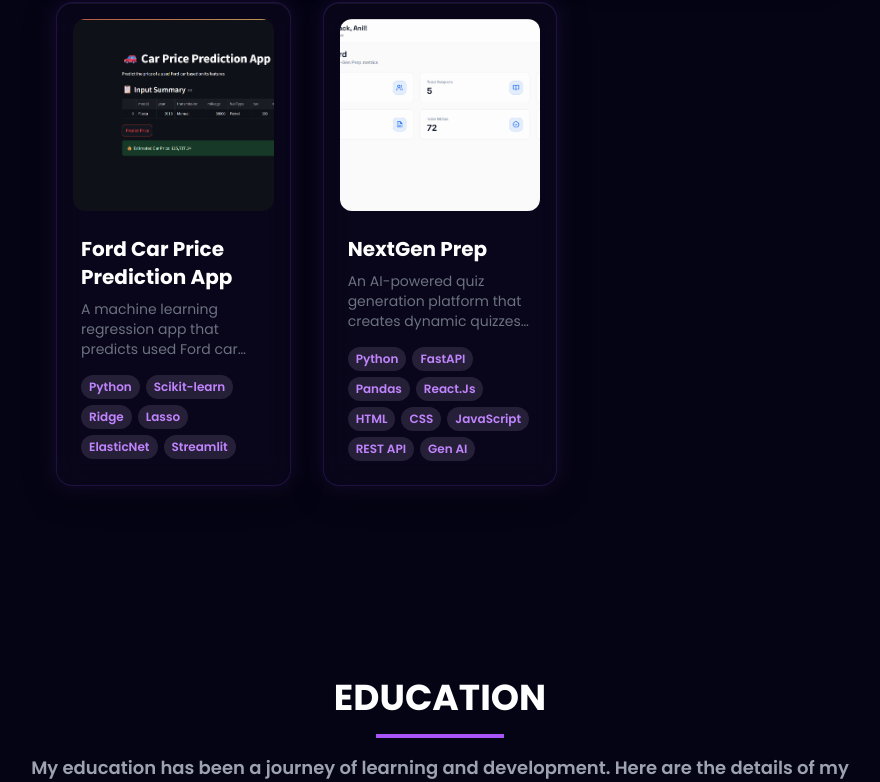
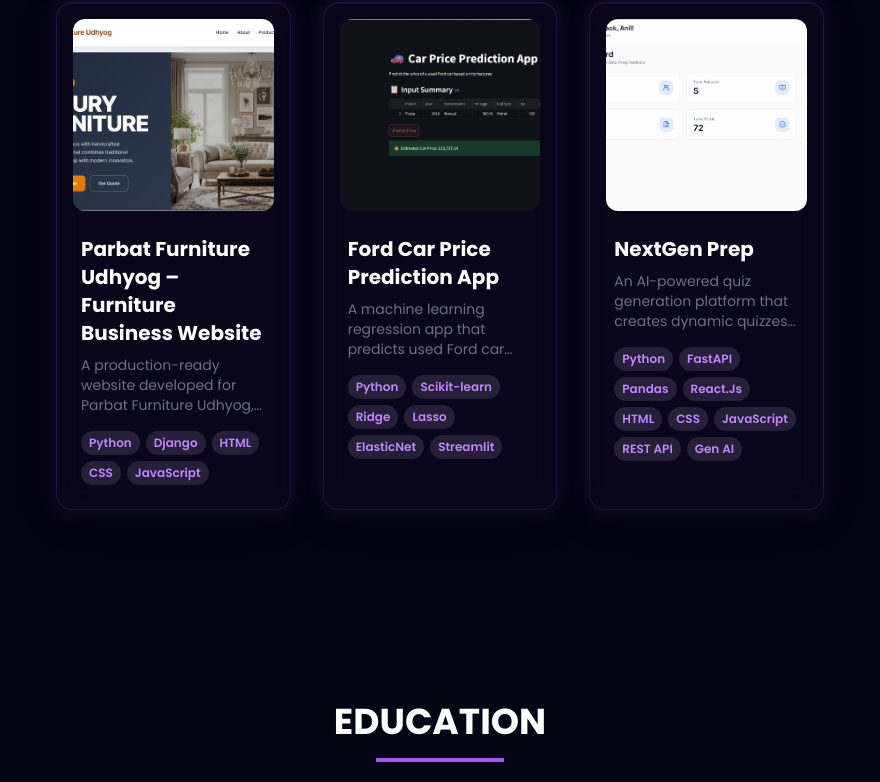
Before and after one commit to Anilbk777/portfolio-website, a React (Vite) app: page / in a window 1280 px wide. Shown: the part 3747-4529 px from the top of the page, without its empty margins (200-1080 px from the left). Built offline with nearby package versions, Linux system fonts and the light colour scheme.

Commit message:
resume updated

```diff
--- a/src/constants.js
+++ b/src/constants.js
@@ -175,7 +175,8 @@
 import perfectCareLogo from "./assets/work_logo/perfect_Care.png";
 import movieRecLogo from "./assets/work_logo/movie_recommendation.png";
 import carPriceLogo from "./assets/work_logo/car_price_prediction.png";
-import nextGenPrepLogo from "./assets/work_logo/nextgen_prep.png"
+import nextGenPrepLogo from "./assets/work_logo/nextgen_prep.png";
+import parbatFurnitureLogo from "./assets/work_logo/parbat_furniture_udhyog.png";
 export const projects = [
   {
     id: 0,
@@ -219,6 +220,16 @@
   },
   {
     id: 3,
+    title: "Parbat Furniture Udhyog – Furniture Business Website",
+    description:
+      "A production-ready website developed for Parbat Furniture Udhyog, a furniture manufacturing and retail business. Built with Python Django following the MVC pattern, featuring a fully responsive design, product showcase pages, service information, contact integration, and optimized user experience across all devices. The platform helps the business establish a professional online presence and connect with potential customers more effectively.",
+    image: parbatFurnitureLogo,
+    tags: ["Python", "Django", "HTML", "CSS", "JavaScript"],
+    github: "https://github.com/Anilbk777/parbat-furniture-udhyog",
+    webapp: "https://parbat-furniture-udhyog.onrender.com/",
+  },
+  {
+    id: 4,
     title: "Ford Car Price Prediction App",
     description:
       "A machine learning regression app that predicts used Ford car prices based on key features. Built with Ridge, Lasso, and ElasticNet models with feature scaling and hyperparameter tuning, deployed as a real-time inference app using Streamlit.",
@@ -236,7 +247,7 @@
     webapp: "https://machine-learning-ujzzbtckdlqlhrauovxnbh.streamlit.app/",
   },
   {
-    id: 4,
+    id: 5,
     title: "NextGen Prep",
     description:
       "An AI-powered quiz generation platform that creates dynamic quizzes from user-provided topics or documents. Built with a scalable full-stack architecture using FastAPI backend and modern frontend technologies, featuring real-time quiz generation, REST APIs, and interactive learning experiences.",
```
Also changed, not shown: src/assets/work_logo/parbat_furniture_udhyog.png (added).
